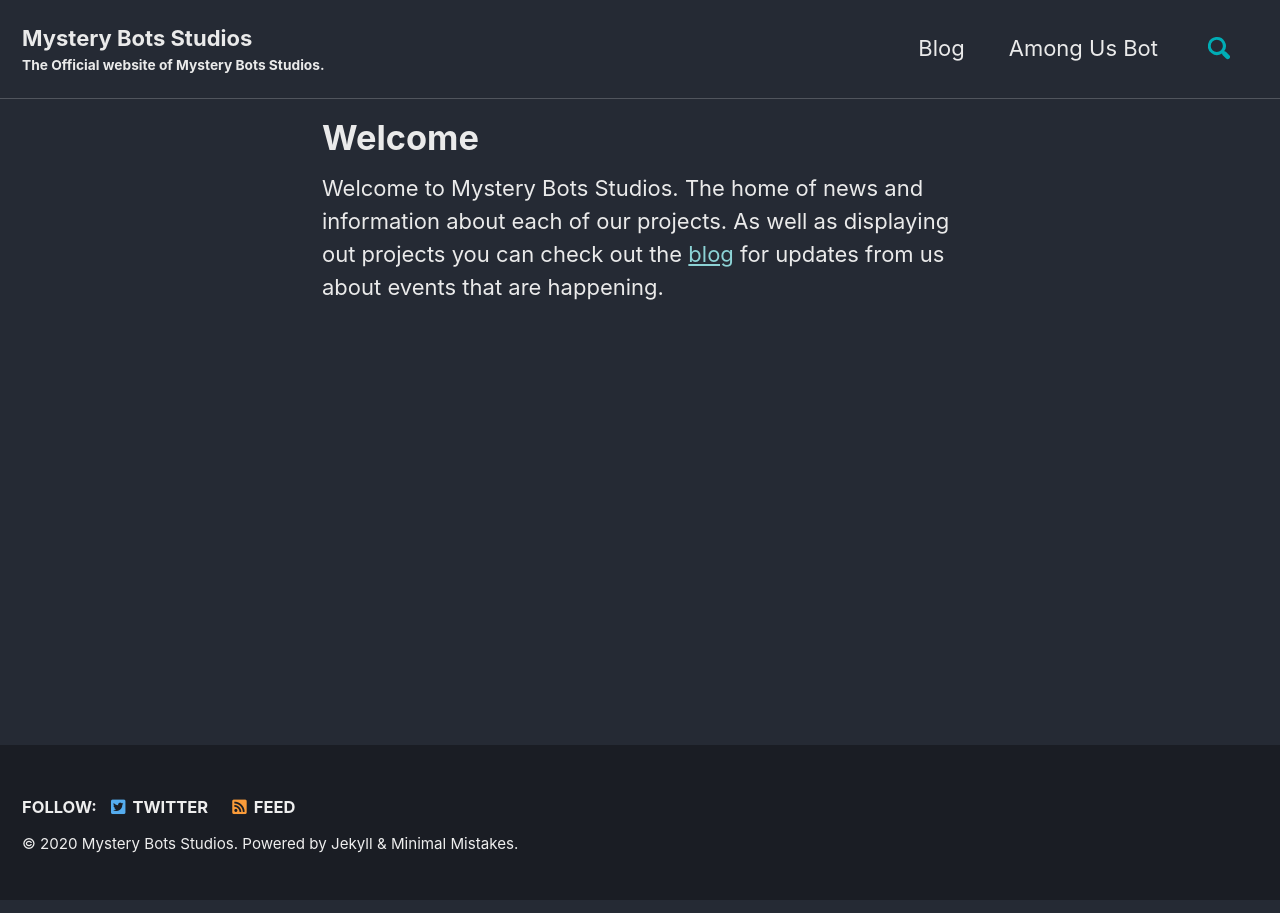
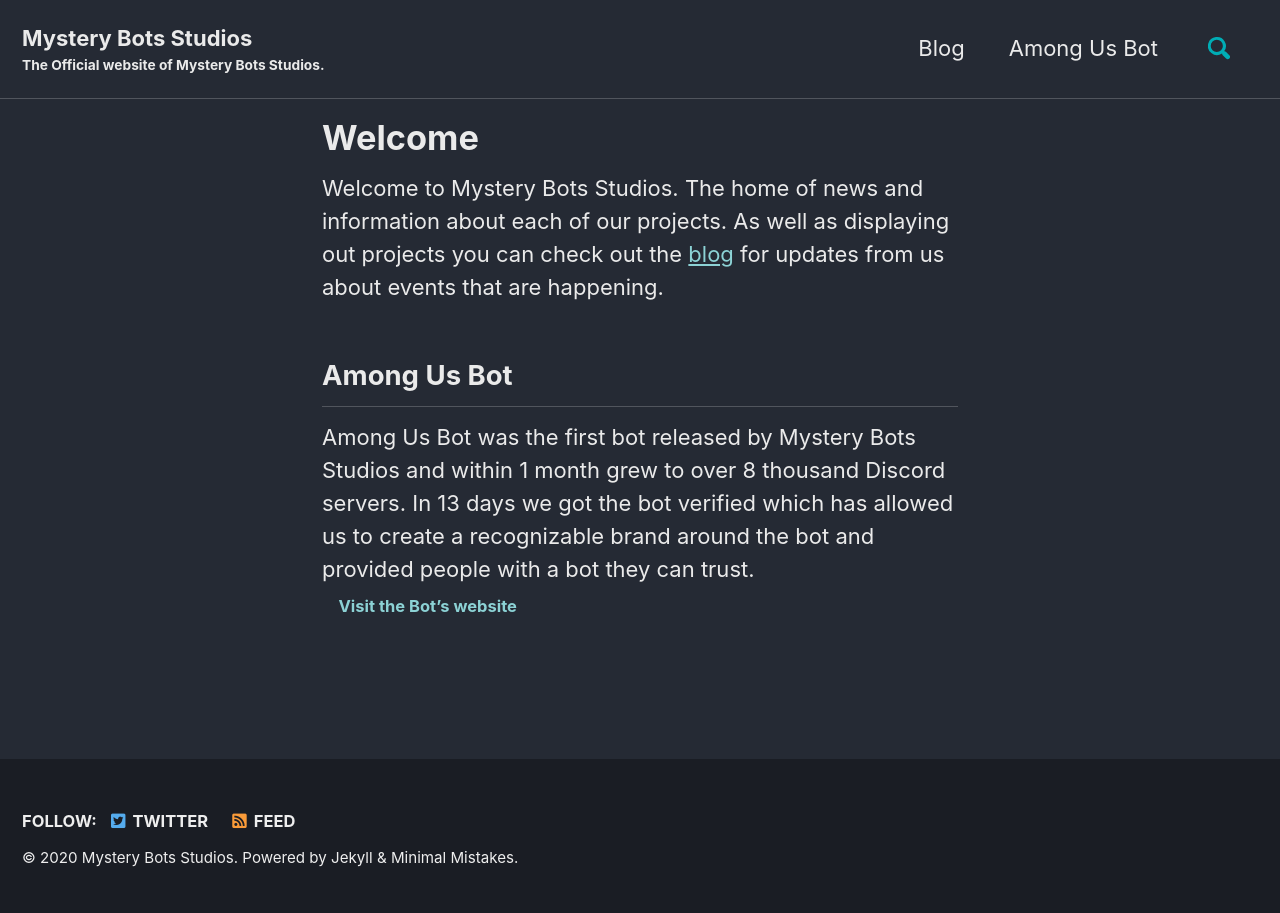
Before and after one commit to Mystery-Bots/mysterybots.com, a Jekyll site: the page built from index.md, in a window 1280 px wide. Built offline with Jekyll 4.4.1, drawn with Linux system fonts in a browser that asks for light colours; cached includes are drawn as plain includes.

Commit message:
Added: Information about Among Us Bot

```diff
--- a/index.md
+++ b/index.md
@@ -4,3 +4,7 @@
 ---
 
 Welcome to Mystery Bots Studios. The home of news and information about each of our projects. As well as displaying out projects you can check out the [blog](/blog/) for updates from us about events that are happening.
+
+## Among Us Bot
+Among Us Bot was the first bot released by Mystery Bots Studios and within 1 month grew to over 8 thousand Discord servers. In 13 days we got the bot verified which has allowed us to create a recognizable brand around the bot and provided people with a bot they can trust.
+<a class="btn">Visit the Bot's website</a>
```
